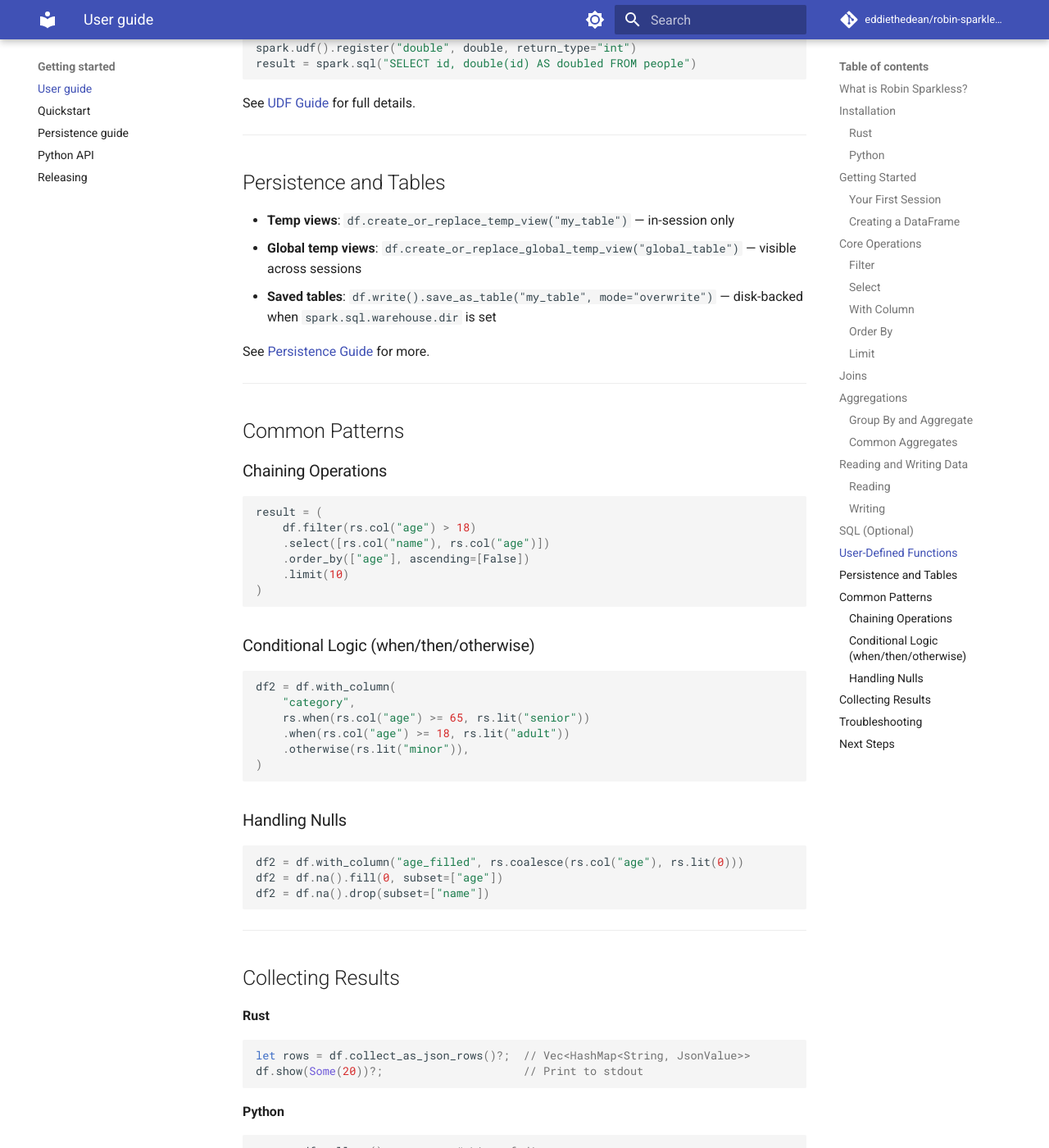
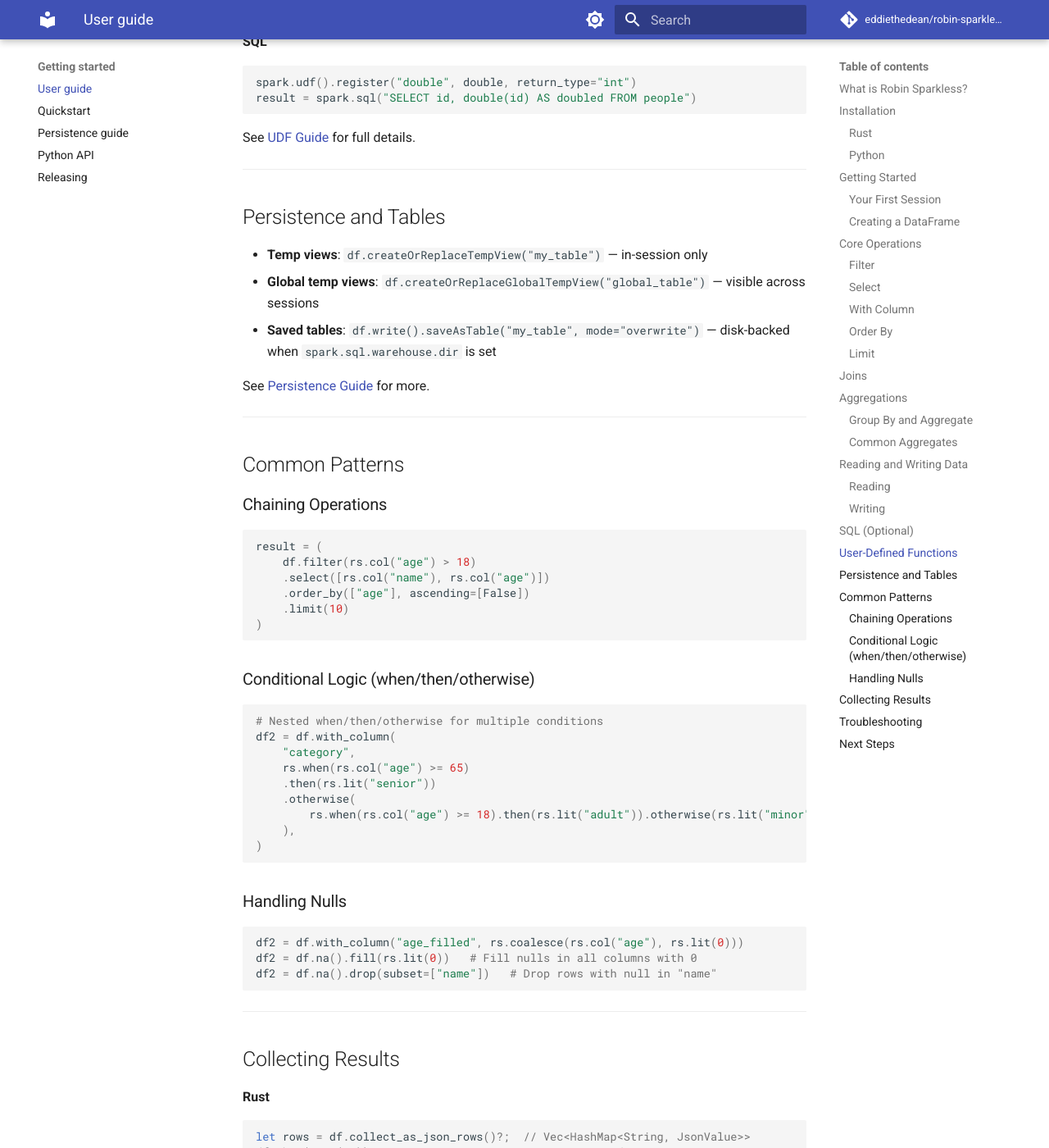
Before and after one commit to eddiethedean/robin-sparkless, an MkDocs documentation site: the page built from docs/USER_GUIDE.md, in a window 1280 px wide and 1400 px high, scrolled down 5577 px. Shown: the whole window at 82% size. Built offline with MkDocs 1.6.1 and Material for MkDocs 9.7.7, drawn with Linux system fonts in a browser that asks for light colours; comment, search, counter and statistics services are not loaded; some of the changed text lies outside the part shown.

Commit message:
docs: update USER_GUIDE and QUICKSTART, add doc example tests
- USER_GUIDE: fix create_dataframe_from_rows -> _create_dataframe_from_rows
- USER_GUIDE: use PySpark-style camelCase (createOrReplaceTempView, saveAsTable)
- USER_GUIDE: fix when/then/otherwise to nested syntax (chained .when() not supported)
- USER_GUIDE: fix na().fill() to use rs.lit(0), clarify to_pandas returns list of dicts
- QUICKSTART: simplify Basic Usage to use col() and lit_i64 from robin_sparkless
- Add tests/python/test_doc_examples.py to verify doc code runs

Co-authored-by: Cursor <cursoragent@cursor.com>

````diff
--- a/docs/USER_GUIDE.md
+++ b/docs/USER_GUIDE.md
@@ -97,13 +97,15 @@ df = spark.create_dataframe(
 
 **From rows with arbitrary schema**
 
+Use `_create_dataframe_from_rows` for schemas other than the 3-tuple (id, age, name):
+
 ```python
 schema = [("id", "bigint"), ("name", "string"), ("score", "double")]
 rows = [
     {"id": 1, "name": "Alice", "score": 95.5},
     {"id": 2, "name": "Bob", "score": 87.0},
 ]
-df = spark.create_dataframe_from_rows(rows, schema)
+df = spark._create_dataframe_from_rows(rows, schema)
 ```
 
 **From files**
@@ -247,7 +249,7 @@ df.write().mode("append").format("csv").save("output.csv")
 With the `sql` feature, you can run SQL against temp views.
 
 ```python
-df.create_or_replace_temp_view("people")
+df.createOrReplaceTempView("people")
 result = spark.sql("SELECT name, age FROM people WHERE age > 25 ORDER BY age")
 ```
 
@@ -282,9 +284,9 @@ See [UDF Guide](UDF_GUIDE.md) for full details.
 
 ## Persistence and Tables
 
-- **Temp views**: `df.create_or_replace_temp_view("my_table")` — in-session only
-- **Global temp views**: `df.create_or_replace_global_temp_view("global_table")` — visible across sessions
-- **Saved tables**: `df.write().save_as_table("my_table", mode="overwrite")` — disk-backed when `spark.sql.warehouse.dir` is set
+- **Temp views**: `df.createOrReplaceTempView("my_table")` — in-session only
+- **Global temp views**: `df.createOrReplaceGlobalTempView("global_table")` — visible across sessions
+- **Saved tables**: `df.write().saveAsTable("my_table", mode="overwrite")` — disk-backed when `spark.sql.warehouse.dir` is set
 
 See [Persistence Guide](PERSISTENCE_GUIDE.md) for more.
 
@@ -306,11 +308,14 @@ result = (
 ### Conditional Logic (when/then/otherwise)
 
 ```python
+# Nested when/then/otherwise for multiple conditions
 df2 = df.with_column(
     "category",
-    rs.when(rs.col("age") >= 65, rs.lit("senior"))
-    .when(rs.col("age") >= 18, rs.lit("adult"))
-    .otherwise(rs.lit("minor")),
+    rs.when(rs.col("age") >= 65)
+    .then(rs.lit("senior"))
+    .otherwise(
+        rs.when(rs.col("age") >= 18).then(rs.lit("adult")).otherwise(rs.lit("minor"))
+    ),
 )
 ```
 
@@ -318,8 +323,8 @@ df2 = df.with_column(
 
 ```python
 df2 = df.with_column("age_filled", rs.coalesce(rs.col("age"), rs.lit(0)))
-df2 = df.na().fill(0, subset=["age"])
-df2 = df.na().drop(subset=["name"])
+df2 = df.na().fill(rs.lit(0))   # Fill nulls in all columns with 0
+df2 = df.na().drop(subset=["name"])   # Drop rows with null in "name"
 ```
 
 ---
@@ -338,7 +343,8 @@ df.show(Some(20))?;                     // Print to stdout
 ```python
 rows = df.collect()           # List of dicts
 df.show(20)                   # Print to stdout
-pandas_df = df.to_pandas()    # Pandas DataFrame
+# to_pandas() returns list of dicts; for a pandas DataFrame use:
+# pandas.DataFrame.from_records(df.to_pandas())
 ```
 
 ---
@@ -348,7 +354,7 @@ pandas_df = df.to_pandas()    # Pandas DataFrame
 | Error | Cause | Fix |
 |-------|-------|-----|
 | Column 'X' not found | Typo or wrong case | Check column names with `df.columns()` |
-| create_dataframe: expected 3 column names | `create_dataframe` needs exactly 3 columns | Use `create_dataframe_from_rows` for other schemas |
+| create_dataframe: expected 3 column names | `create_dataframe` needs exactly 3 columns | Use `_create_dataframe_from_rows` for other schemas |
 | call_udf: no session | UDF used before session created | Use `SparkSession.builder().get_or_create()` first |
 | SQL: unknown function | Function not built-in or UDF | Register with `spark.udf().register()` or use a built-in |
 
````
Also changed, not shown: docs/QUICKSTART.md (+3 -4 lines), 1 other file.
